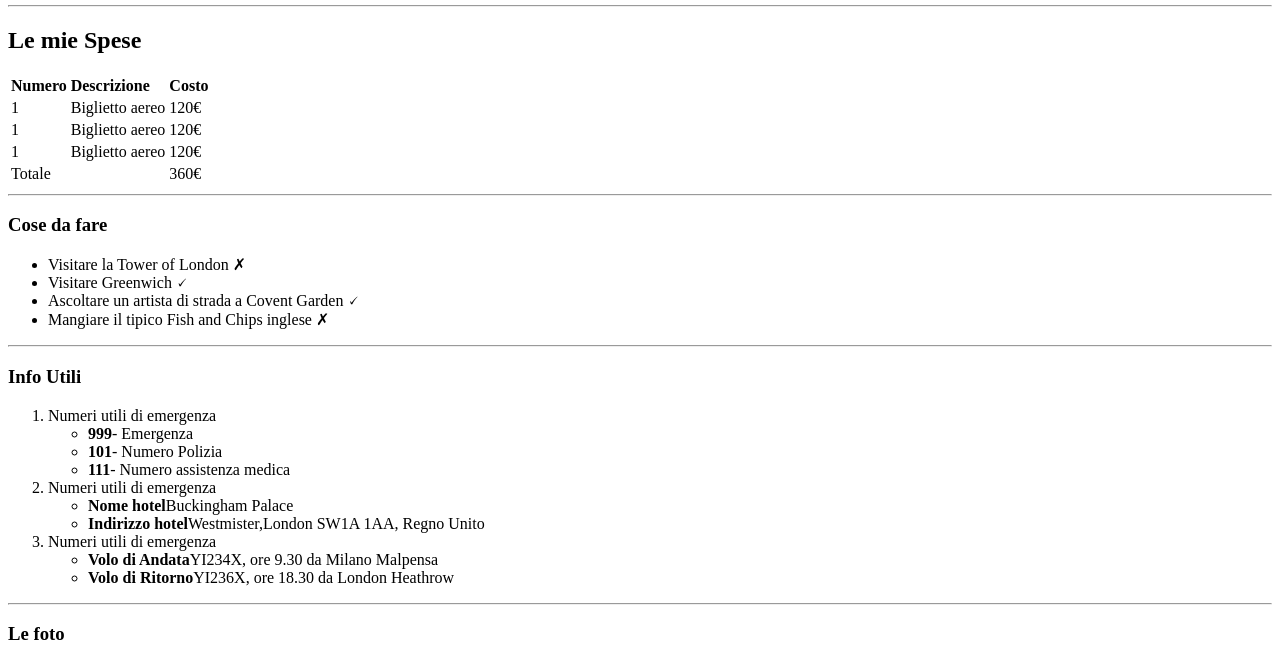
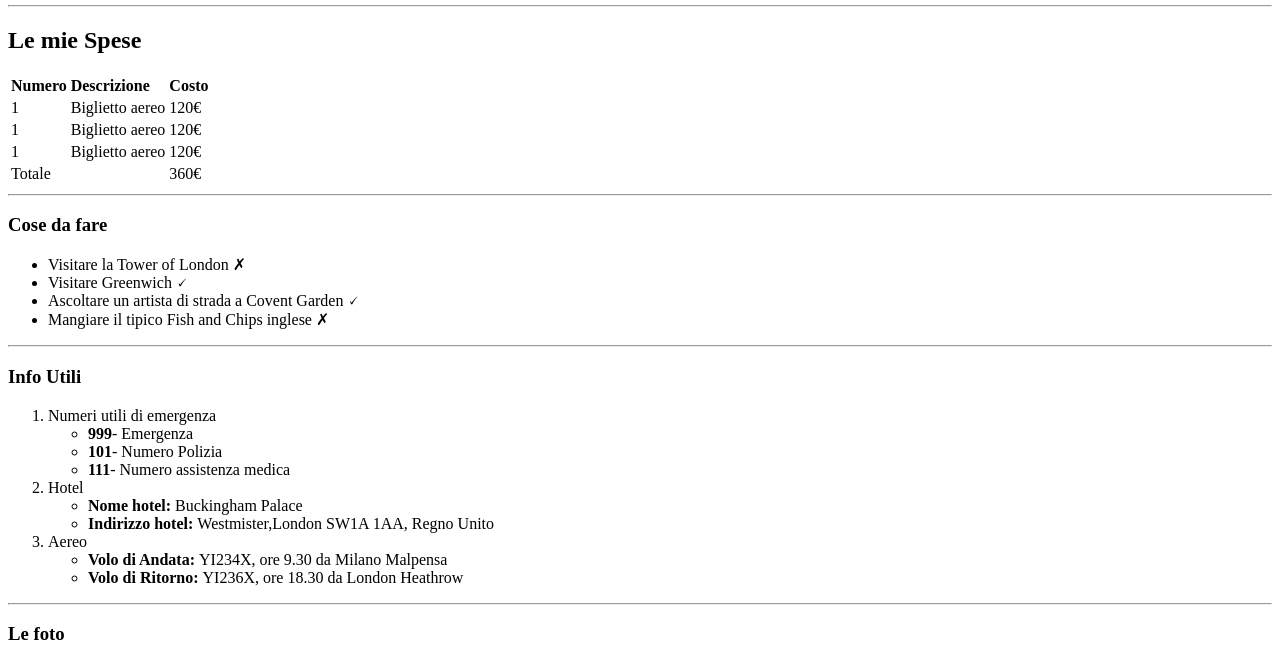
Before and after one commit to danieledoganieri/html-london-trip, a plain HTML site: page index.html in a window 1280 px wide. Shown: the part 101-762 px from the top of the page. Drawn offline with Linux system fonts and the light colour scheme.

Commit message:
correct 3rd article's data

```diff
--- a/index.html
+++ b/index.html
@@ -71,26 +71,23 @@
         <article class="Info">
             <h3>Info Utili</h3>
             <ol>
-                <li>
-                    Numeri utili di emergenza
+                <li>Numeri utili di emergenza
                     <ul>
                         <li><strong>999</strong>- Emergenza</li>
                         <li><strong>101</strong>- Numero Polizia</li>
                         <li><strong>111</strong>- Numero assistenza medica</li>
                     </ul>
                 </li>
-                <li>
-                    Numeri utili di emergenza
+                <li>Hotel
                     <ul>
-                        <li><strong>Nome hotel</strong>Buckingham Palace</li>
-                        <li><strong>Indirizzo hotel</strong>Westmister,London SW1A 1AA, Regno Unito</li>
+                        <li><strong>Nome hotel: </strong>Buckingham Palace</li>
+                        <li><strong>Indirizzo hotel: </strong>Westmister,London SW1A 1AA, Regno Unito</li>
                     </ul>
                 </li>
-                <li>
-                    Numeri utili di emergenza
+                <li>Aereo
                     <ul>
-                        <li><strong>Volo di Andata</strong>YI234X, ore 9.30 da Milano Malpensa</li>
-                        <li><strong>Volo di Ritorno</strong>YI236X, ore 18.30 da London Heathrow</li>
+                        <li><strong>Volo di Andata: </strong>YI234X, ore 9.30 da Milano Malpensa</li>
+                        <li><strong>Volo di Ritorno: </strong>YI236X, ore 18.30 da London Heathrow</li>
 
                     </ul>
                 </li>
```
